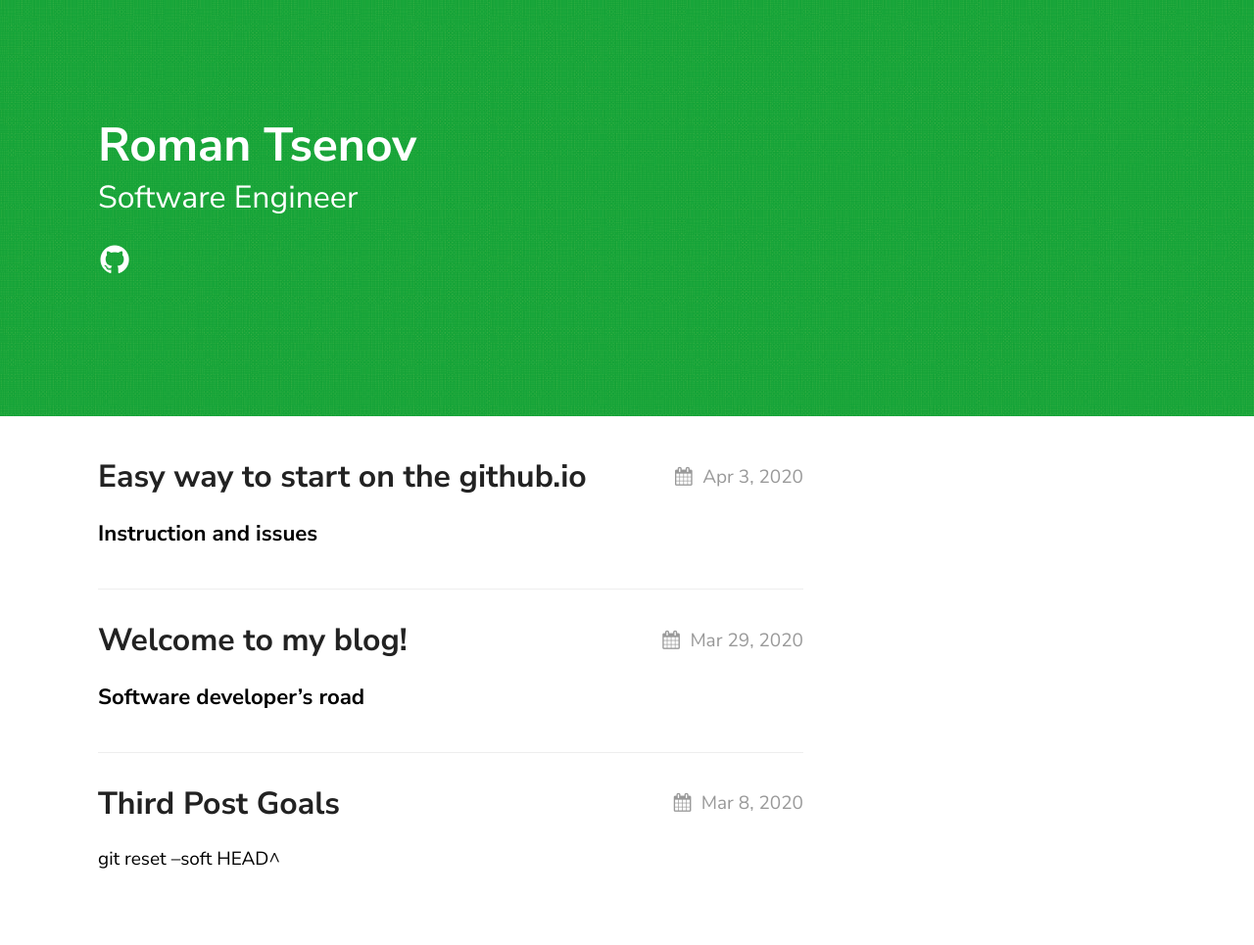
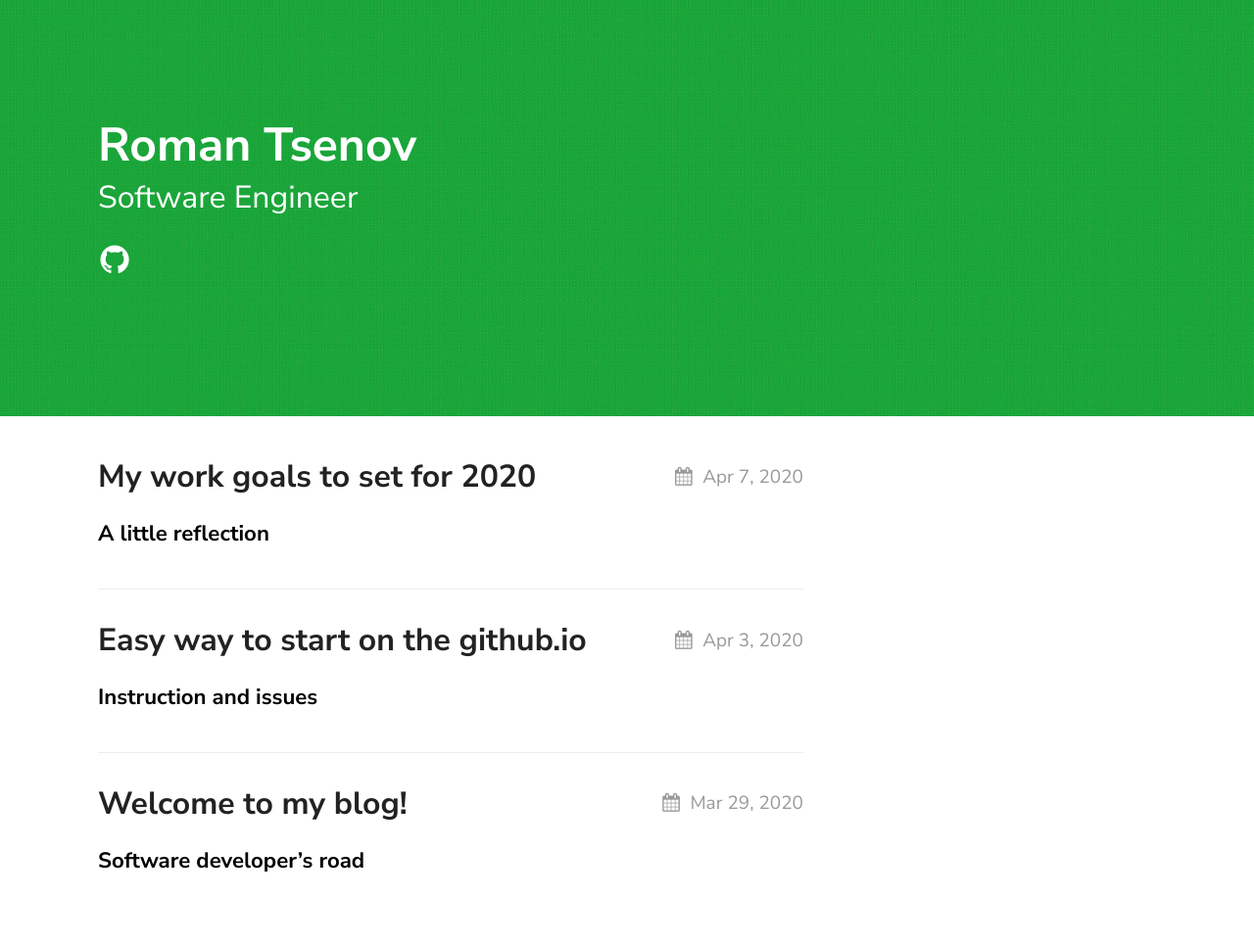
Before and after one commit to Rocket47/Rocket47.github.io, a Jekyll site: the page built from index.md, in a window 1280 px wide. Shown: the whole page at 98% size. Built offline with Jekyll 4.4.1, drawn with Linux system fonts in a browser that asks for light colours; part of the change alters nothing that is shown.

Commit message:
Last verison third post

````diff
--- a/_posts/2020-03-08-third-post-goals.markdown
+++ b/_posts/2020-03-08-third-post-goals.markdown
@@ -1 +1,83 @@
-git reset --soft HEAD^
+---
+layout: post
+title:  "My work goals to set for 2020"
+description: Third post :)
+date:   2020-04-07 22:58 +0530
+---
+### A little reflection
+
+Almost 100 days have passed since the start of 2020. I know guys, now is the perfect time to start thinking about annual goals!:)
+
+Actually, I just suddenly realized that I don't have a mind map for growing in the profession. **Let's create it!**
+
+<mark>Main goal</mark>
+
+* Reach the level middle sofware engineer (.net developer).
+
+So, perhaps this is quite abstract. Why do I choose it?
+```
+1) Easy to assess. If you have this position the goal is completed!
+
+2) Time. It's not too long until 2021 :)
+
+3) New activity. The achievement criteria are job offers.
+```
+
+### Indicators of achievement:
+- I can implement projects on 7-10 thousand lines. Have at least one finished on github.
+- 5 offers for this position were received.
+- Learning and using a functional programming language.
+- Grow up on my current job.
+
+***
+
+<mark>Important goals</mark>
+* Improve knowledge of basic algorithms and data structures.
+* Start a career on freelance or remote.
+
+```
+1) I didn't get any special education in programming. I really want to understand this subject deeper.
+
+2) The crisis of 2020 showed me how easy it is to be out of work. I'd like to create different sources of income.
+```
+
+### Indicators of achievement:
+- Take 3 courses at this [school](https://vk.com/lambda_brain)
+
+##### a) Basic data structures (12 tasks)
+
+##### b) Trees and graphs (12 tasks)
+
+##### c) Sort and search (12 tasks)
+
+- Earn $1000 on the upwork platform. My [page](https://www.upwork.com/freelancers/~0147ba5b5aa4344122), welcome!:)
+
+By the way, I have already passed verification. I hope it will help me :)
+
+***
+
+
+
+<mark>Secondary goals</mark>
+* To continue to learn English (A2 => B2)
+* Сreate a more attractive profile in GitHub, additionally  LinkedIn
+* An Introduction to JavaScript
+```
+1) No comments. Mandatory  for any specialist!
+2) I hope this will make me write more code and demonstrate my skills better.
+3) Given the popularity of the language I would like to have experience working with the front-end part.
+```
+
+### Indicators of achievement:
+
+- Honestly, I don't know the exact ways to determine the level of language proficiency except as an international exam like a TOEFL. In my case I will try to get feedback from HR or take a trial lesson on [italki](https://www.italki.com/) :)
+
+- **Github** should be constantly updated. **See a)**
+
+- I don't have statistics for my **LinkedIn** [profile](https://www.linkedin.com/in/roman-tsenov/). I'll start by filling out each item in the profile. **See b)**
+
+- Take a course in javascript profession on the [hexlet](https://ru.hexlet.io/professions) platform. **See c)**
+
+##### a) Not a day without a commit until the end of the year.
+##### b) 50 appearances in a month search and getting suggestions to chat with hr would be a great result.
+##### с) In addition to exercises I will need to complete 4 full fledged projects with a code review. I think it can be very usefull.
````
